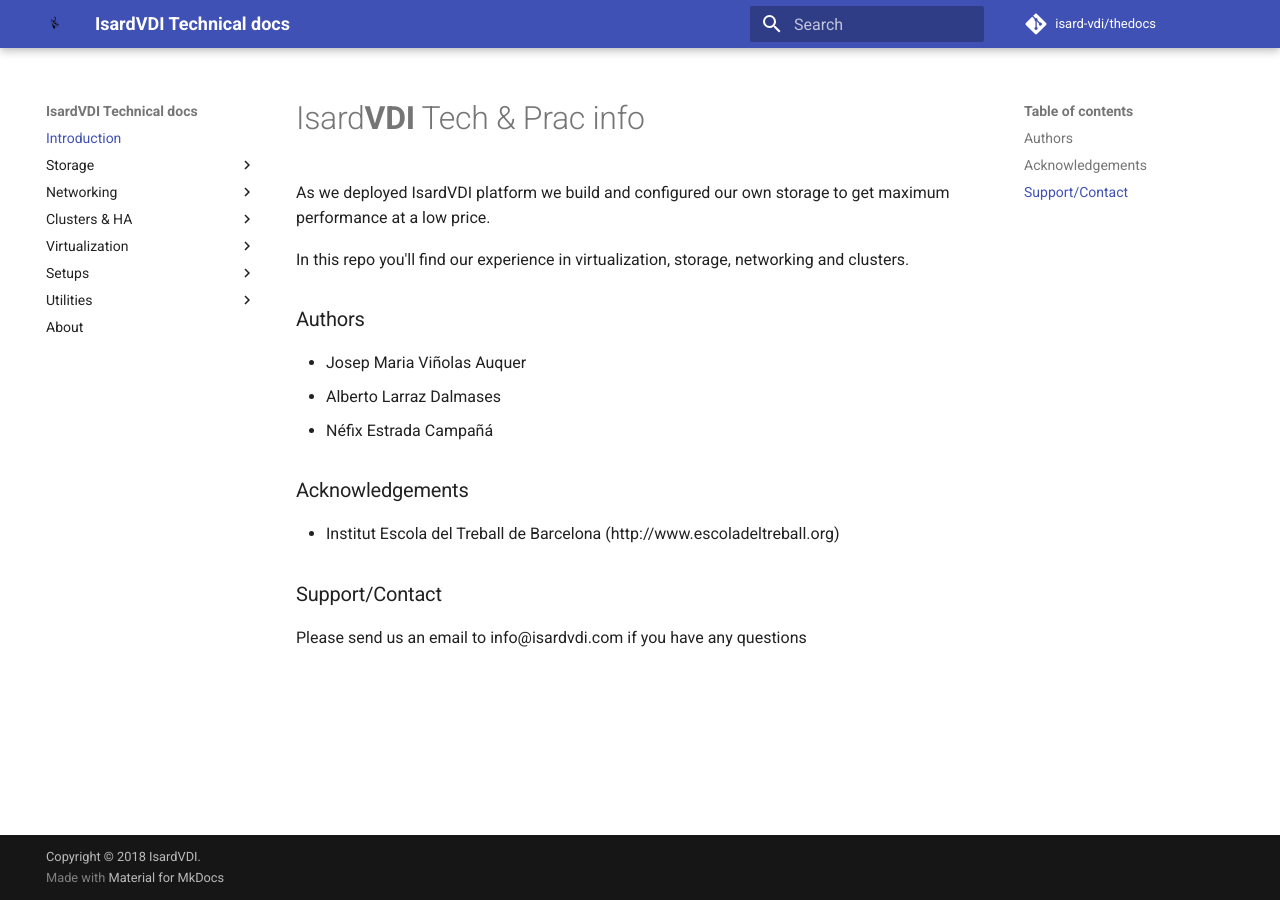
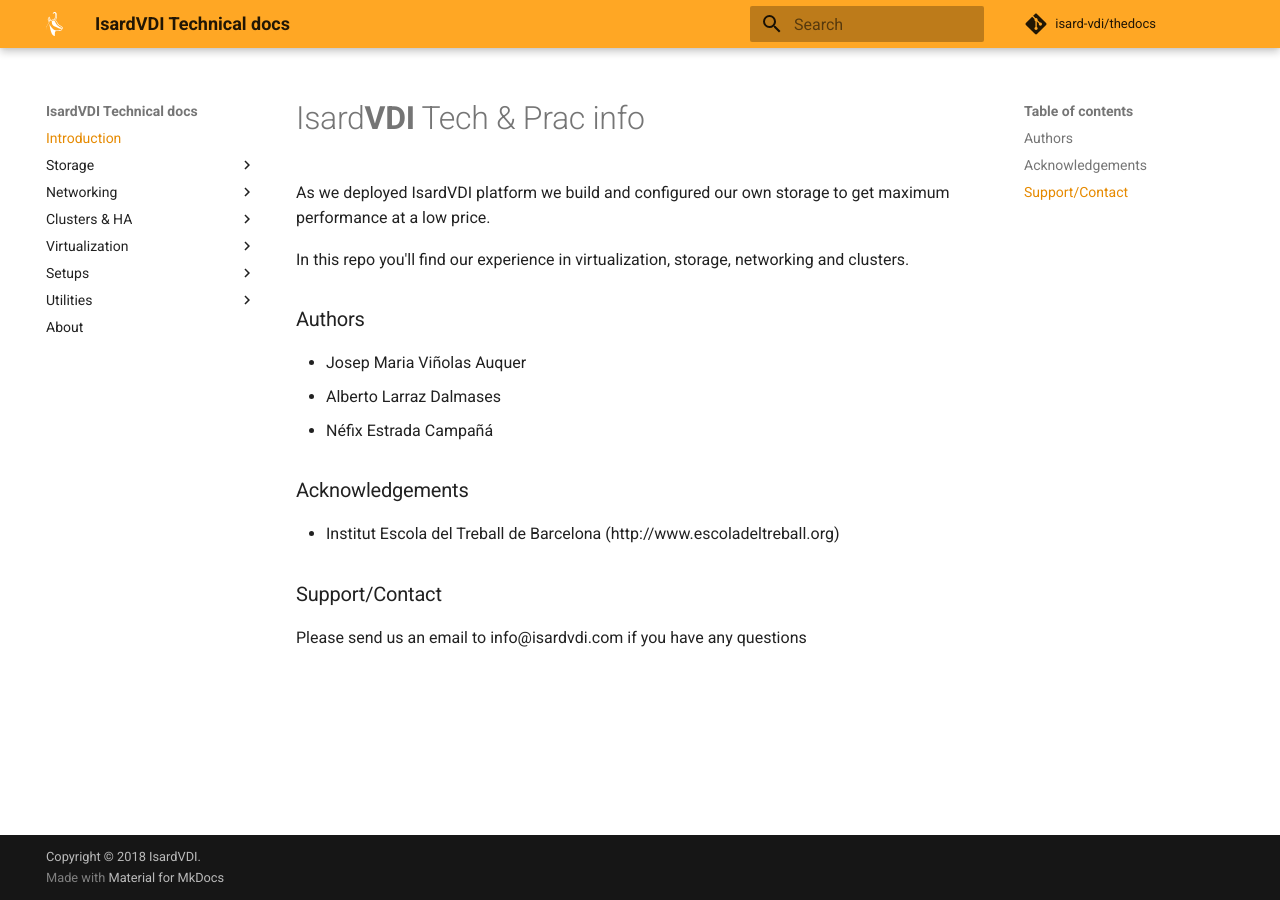
Before and after one commit to isard-vdi/thedocs, an MkDocs documentation site: the page built from docs/index.md, in a window 1280 px wide. Built offline with MkDocs 1.6.1 and Material for MkDocs 9.7.7, drawn with Linux system fonts in a browser that asks for light colours; comment, search, counter and statistics services are not loaded; old or Windows-style settings are respelled for this version of MkDocs.

Commit message:
More changes related to the theme...

```diff
--- a/mkdocs.yml
+++ b/mkdocs.yml
@@ -53,28 +53,13 @@
 # Documentation and theme
 theme:
   name: 'material'
-
-# Options
-extra:
+  palette:
+    primary: 'orange'
+    accent: 'blue'
   logo: 'images/logo.svg'
-  palette:
-    primary: 'indigo'
-    accent: 'indigo'
   font:
     text: 'Roboto'
     code: 'Roboto Mono'
-  #~ social:
-    #~ - type: 'github'
-      #~ link: 'https://github.com/john-doe'
-    #~ - type: 'twitter'
-      #~ link: 'https://twitter.com/john-doe'
-    #~ - type: 'linkedin'
-      #~ link: 'https://de.linkedin.com/in/john-doe'
-
-# Google Analytics
-#google_analytics:
-#  - 'UA-XXXXXXXX-X'
-#  - 'auto'
 
 # Extensions
 markdown_extensions:
```
Also changed, not shown: docs/images/logo.svg.
